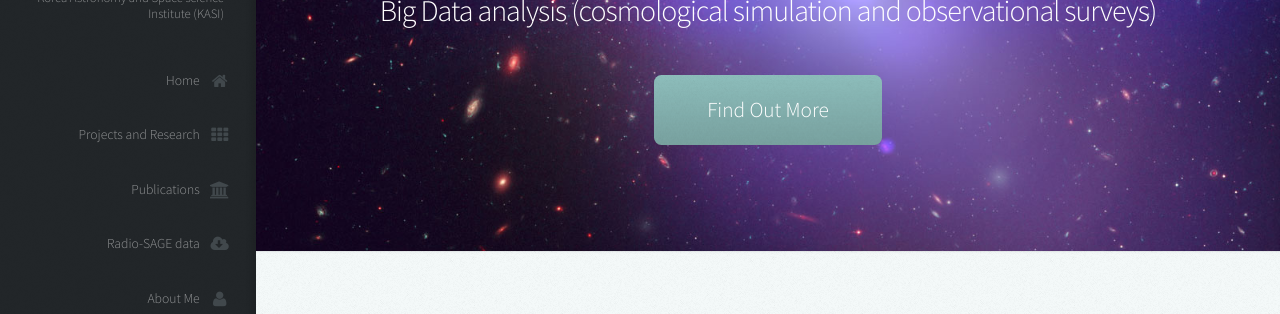
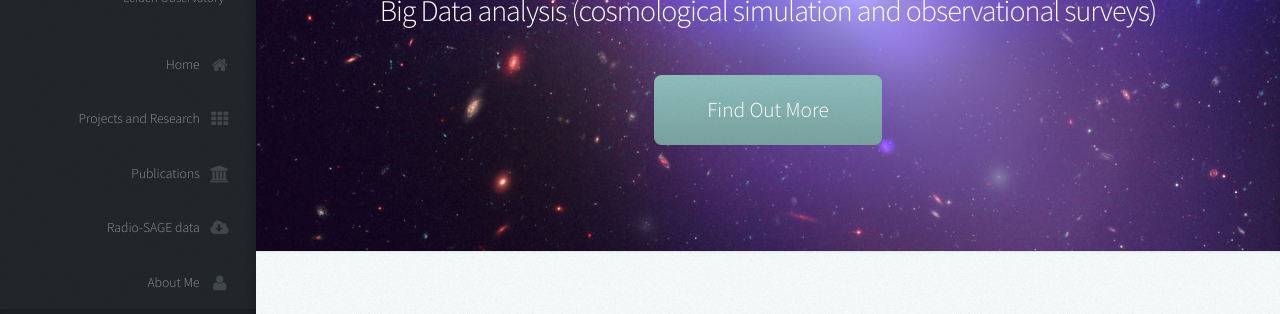
Before and after one commit to mojtabaraouf/mojtabaraouf.github.io, a plain HTML site: page index.html in a window 1280 px wide. Shown: the part 209-523 px from the top of the page. Drawn offline with Linux system fonts and the light colour scheme.

Commit message:
Update index.html

```diff
--- a/index.html
+++ b/index.html
@@ -48,7 +48,7 @@
 							<h1 id="title">Mojtaba Raouf</h1>
 							<p>Data Scientist</p>
 							<p>Astrophysicists</p>
-							<p>Korea Astronomy and Space science Institute (KASI) </p>
+							<p>Leiden Observatory </p>
 						</div>
 
 					<!-- Nav -->
```
